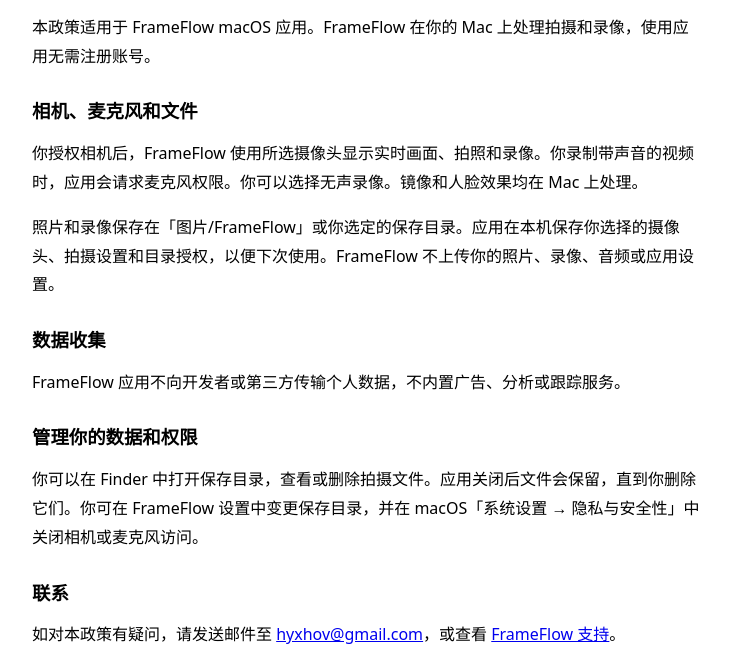
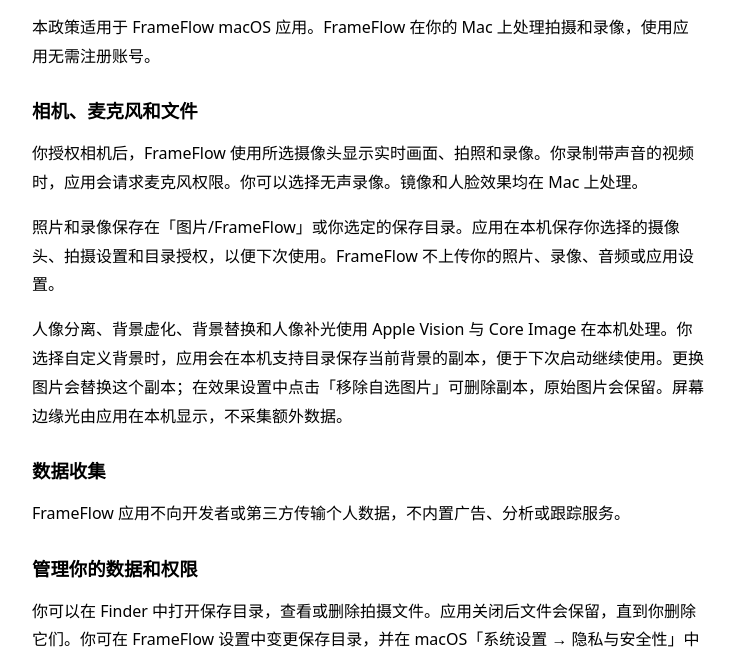
Before and after one commit to 3HOV/frameflow-support, a plain HTML site: page privacy.html in a window 1280 px wide. Shown: the part 143-800 px from the top of the page, without its empty margins (272-1007 px from the left). Drawn offline with Linux system fonts and the light colour scheme.

Commit message:
Document in-app portrait, lighting, backgrounds and local data controls

```diff
--- a/privacy.html
+++ b/privacy.html
@@ -20,6 +20,7 @@
     <h2>相机、麦克风和文件</h2>
     <p>你授权相机后，FrameFlow 使用所选摄像头显示实时画面、拍照和录像。你录制带声音的视频时，应用会请求麦克风权限。你可以选择无声录像。镜像和人脸效果均在 Mac 上处理。</p>
     <p>照片和录像保存在「图片/FrameFlow」或你选定的保存目录。应用在本机保存你选择的摄像头、拍摄设置和目录授权，以便下次使用。FrameFlow 不上传你的照片、录像、音频或应用设置。</p>
+    <p>人像分离、背景虚化、背景替换和人像补光使用 Apple Vision 与 Core Image 在本机处理。你选择自定义背景时，应用会在本机支持目录保存当前背景的副本，便于下次启动继续使用。更换图片会替换这个副本；在效果设置中点击「移除自选图片」可删除副本，原始图片会保留。屏幕边缘光由应用在本机显示，不采集额外数据。</p>
 
     <h2>数据收集</h2>
     <p>FrameFlow 应用不向开发者或第三方传输个人数据，不内置广告、分析或跟踪服务。</p>
```
